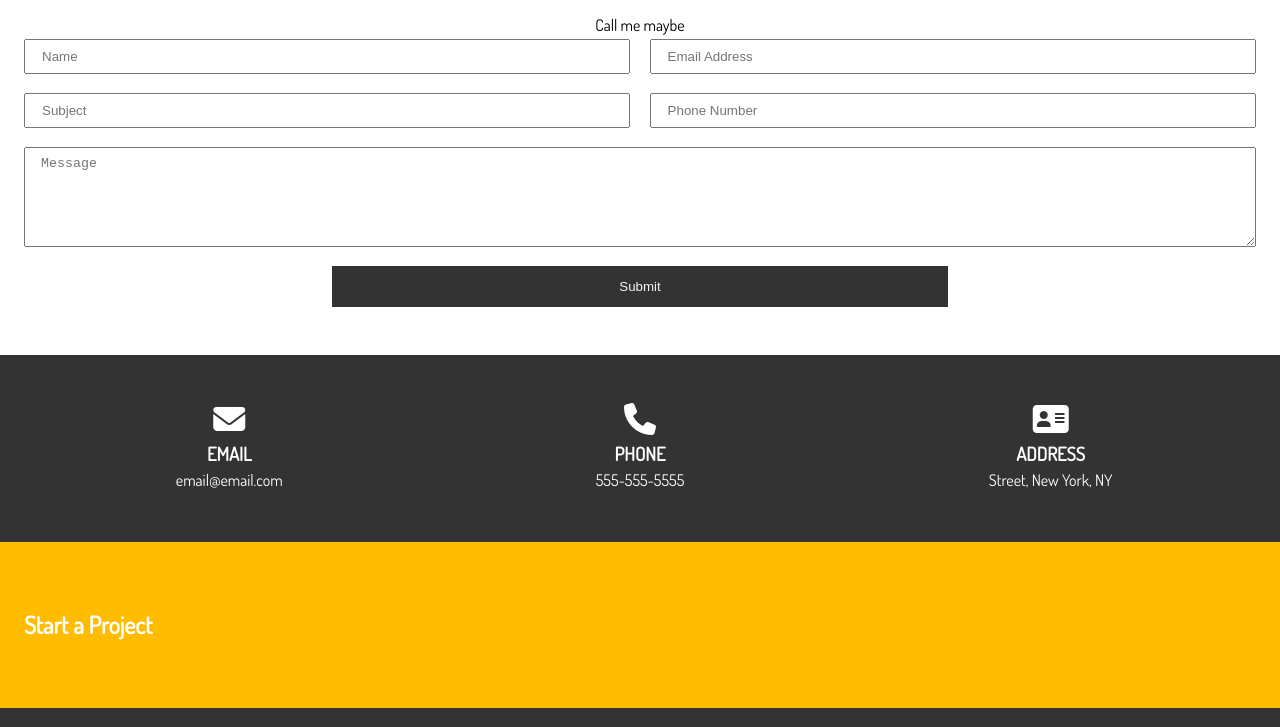
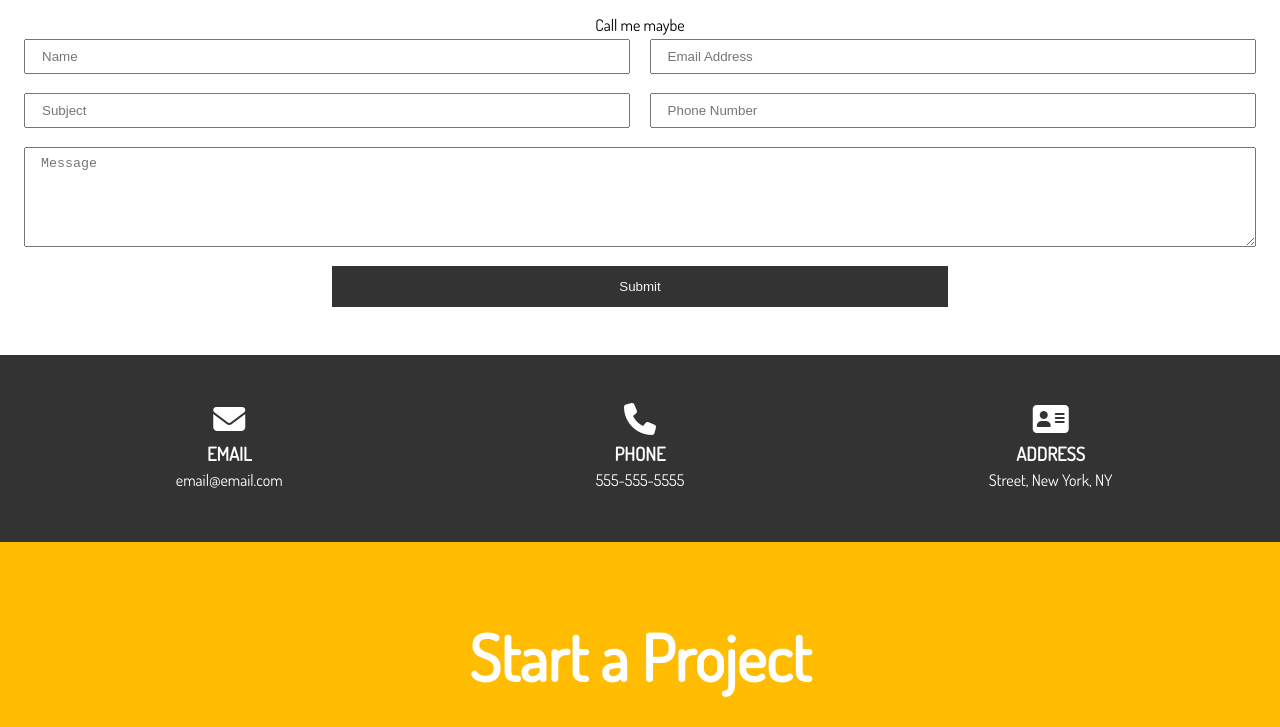
Before and after one commit to msseeley/Portfolio_Template, a website: page dist/contact.html in a window 1280 px wide. Shown: the part 200-927 px from the top of the page. Drawn offline with Linux system fonts and the light colour scheme.

Commit message:
style contact-c

```diff
--- a/scss/main.scss
+++ b/scss/main.scss
@@ -347,6 +347,13 @@ img{
       text-align: center;
     }
   }
+
+  &-c{
+    h1{
+      text-align: center;
+      font-size: 4rem;
+    }
+  }
 }
 
 
```
Also changed, not shown: dist/css/main.css.
